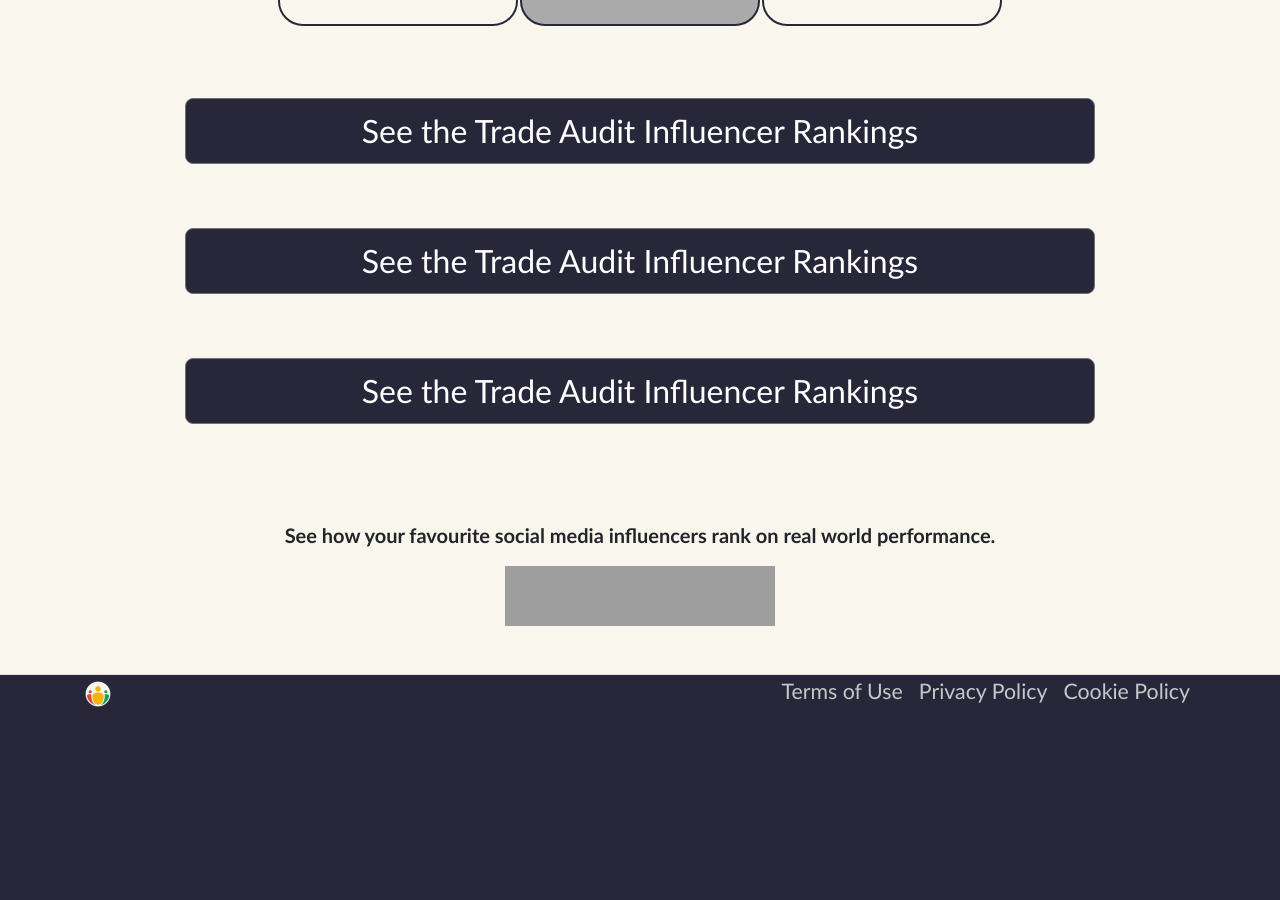
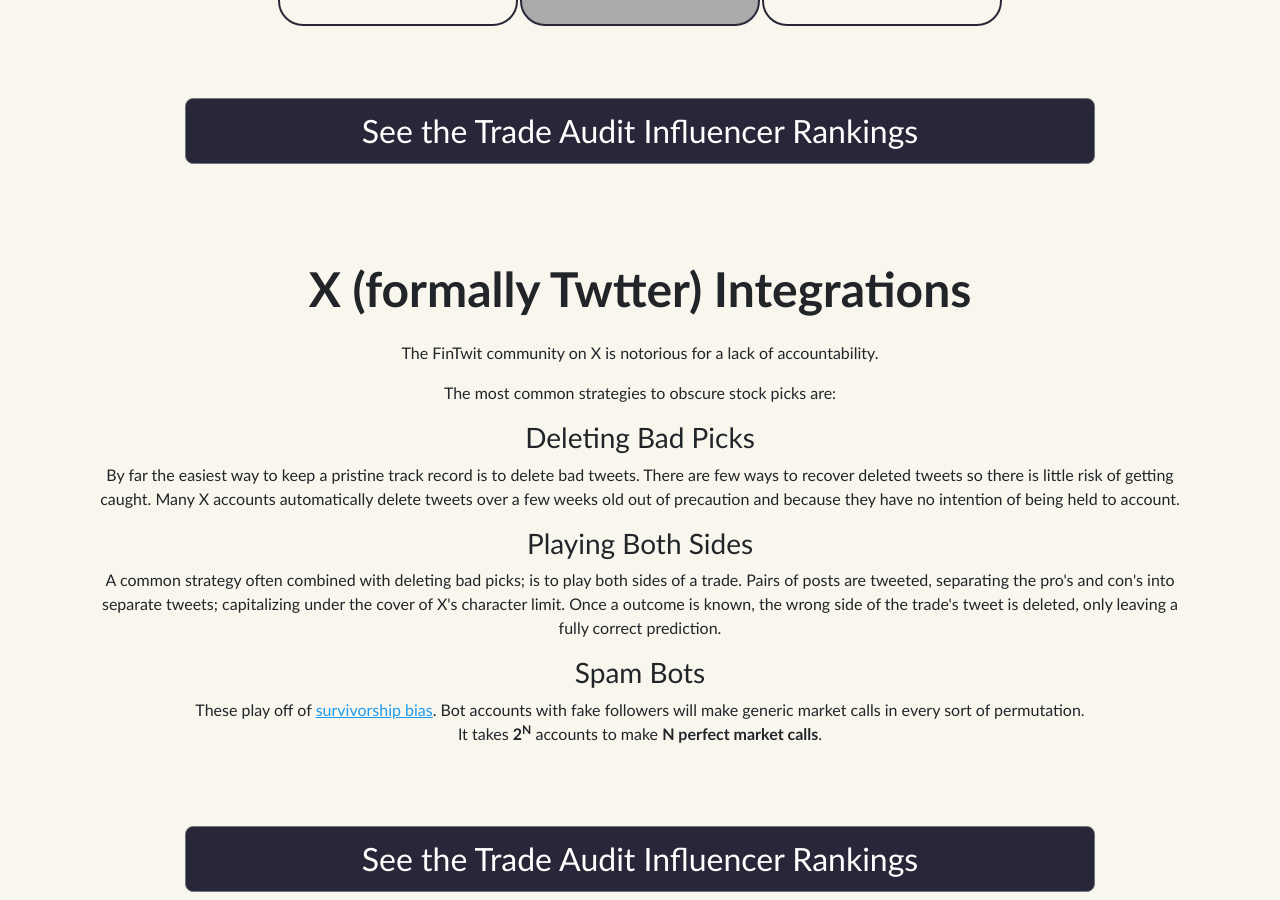
Before and after one commit to stevenrskelton/tradeaudit.app, a Jekyll site: the page built from import/x.html, in a window 1280 px wide and 900 px high, scrolled down 783 px. Built offline with Jekyll 4.4.1, drawn with Linux system fonts in a browser that asks for light colours; before the commit the page ends 1494 px from its top, so only the background shows below that; grey boxes are pictures that could not be loaded.

Commit message:
integrations

```diff
--- a/_includes/integrations.html
+++ b/_includes/integrations.html
@@ -44,7 +44,7 @@
     <table class="integrationtable">
         <tr>
             <td class="{{ active_youtube }}">
-                {% if active_youtube == "" %}<a href="/youtube-import">{% endif %}
+                {% if active_youtube == "" %}<a href="/youtube">{% endif %}
                     <h3>YouTube</h3>
                     <div><img src="/assets/influencer-youtube.svg" style="width:160px;" alt="YouTube"></div>
                     <ul>
@@ -55,7 +55,7 @@
                 {% if active_youtube == "" %}</a>{% endif %}
             </td>
             <td class="{{ active_x }}">
-                {% if active_x == "" %}<a href="/x-import">{% endif %}
+                {% if active_x == "" %}<a href="/x">{% endif %}
                     <h3>Twitter</h3>
                     <div><img src="/assets/influencer-x.svg" style="width:120px;margin-bottom:20px;margin-left:10px;margin-top:24px;" alt="X"></div>
                     <ul>
@@ -66,7 +66,7 @@
                 {% if active_x == "" %}</a>{% endif %}
             </td>
             <td class="{{ active_url }}">
-                {% if active_url == "" %}<a href="/url-import">{% endif %}
+                {% if active_url == "" %}<a href="/urls">{% endif %}
                     <h3>Any Webpage</h3>
                     <div><img src="/assets/influencer-url.svg" style="width:180px;margin-top:-10px;" alt="URLs"></div>
                     <ul>
--- a/import/url-import.html
+++ b/import/urls.html
@@ -1,7 +1,7 @@
 ---
 layout: default
-permalink: /url-import
-title: "Trade Audit App for Social Media"
+permalink: /urls
+title: "Trade Audit for URLs"
 sitemap: true
 author_profile: false
 ---
--- a/import/x-import.html
+++ b/import/x.html
@@ -11,6 +11,35 @@
 {% include integrations.html selected="x" %}
 
 {% include influencerlink.html %}
+
+<div class="mt-5 mb-5 text-center">
+  <h2 class="display-5 fw-bold mb-4">X (formally Twtter) Integrations</h2>
+
+  <p>
+    The <span style="text-decoration:italic">FinTwit</span> community on X is notorious for a lack of accountability.
+  </p>
+  <p>
+    The most common strategies to obscure stock picks are:
+  </p>
+  <h3>Deleting Bad Picks</h3>
+  <p>
+    By far the easiest way to keep a pristine track record is to delete bad tweets.  There are few ways to recover deleted tweets
+     so there is little risk of getting caught.  Many X accounts automatically delete tweets over a few weeks old out of
+    precaution and because they have no intention of being held to account.
+  </p>
+  <h3>Playing Both Sides</h3>
+  <p>
+    A common strategy often combined with <span>deleting bad picks</span>; is to play both sides of a trade. Pairs of posts are
+    tweeted, separating the pro's and con's into separate tweets; capitalizing under the cover of X's character limit.
+    Once a outcome is known, the wrong side of the trade's tweet is deleted, only leaving a fully correct prediction.
+  </p>
+  <h3>Spam Bots</h3>
+  <p>
+    These play off of <a href="https://en.wikipedia.org/wiki/Survivorship_bias" target="_blank">survivorship bias</a>. Bot accounts
+     with fake followers will make generic market calls in every sort of permutation.<br>
+    It takes <span style="font-weight:bold">2<sup>N</sup></span> accounts to make <span style="font-weight:bold">N perfect market calls</span>.
+  </p>
+</div>
 
 <script type="module">
 import {LitElement, html, svg, css} from 'https://cdn.jsdelivr.net/gh/lit/dist@2/core/lit-core.min.js';
--- a/import/youtube-import.html
+++ b/import/youtube.html
@@ -1,7 +1,7 @@
 ---
 layout: default
-permalink: /youtube-import
-title: "Trade Audit App for Social Media"
+permalink: /youtube
+title: "Trade Audit for Youtube"
 sitemap: true
 author_profile: false
 ---
```
Also changed, not shown: other parts of import/x.html (+2 -2 lines).
